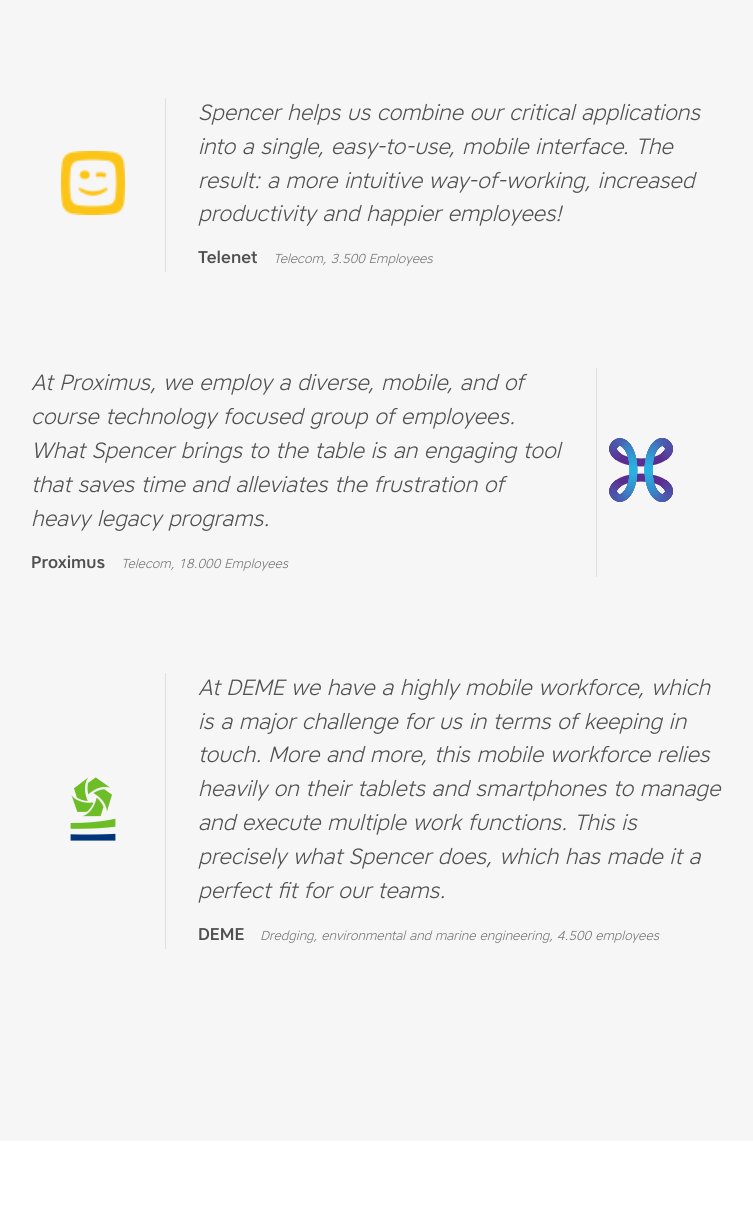
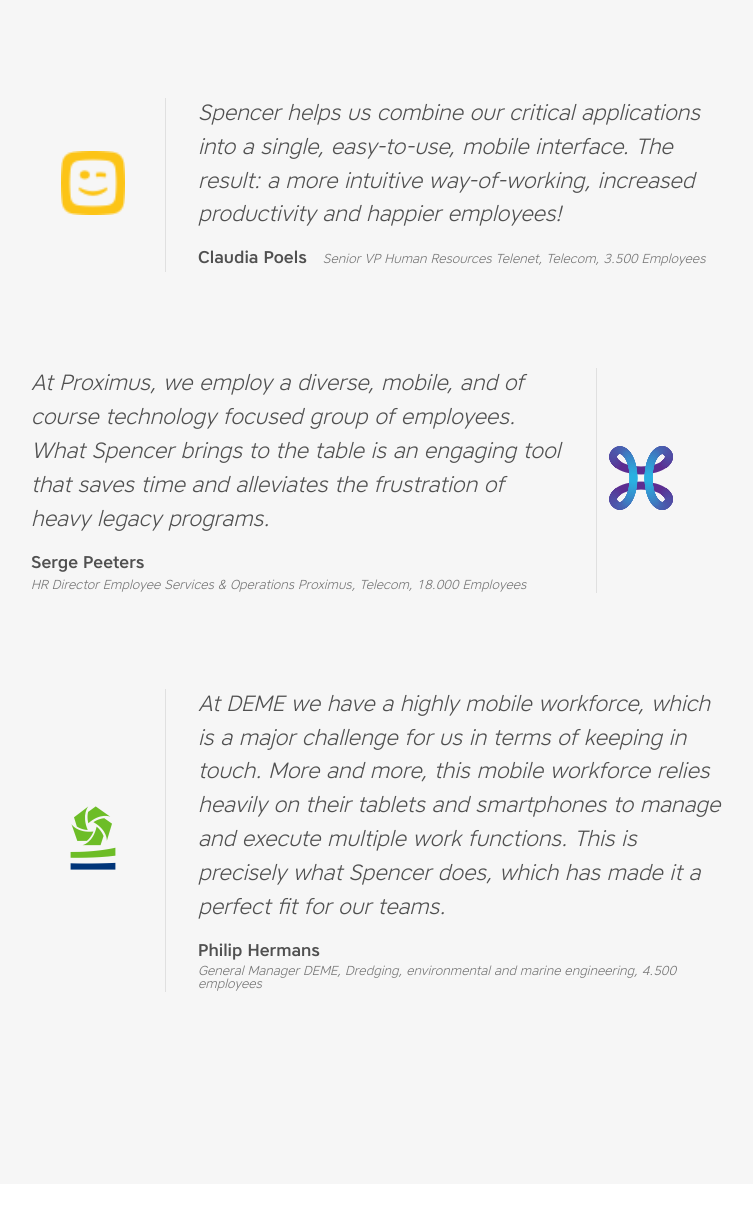
Before and after one commit to awijnen/spencer, a PHP site: page / in a window 1280 px wide. Shown: the part 895-2126 px from the top of the page, without its empty margins (259-1012 px from the left). Run offline with PHP 8.4, Linux system fonts and the light colour scheme; some libraries are stand-ins or nearby versions.

Commit message:
update testimonial names

```diff
--- a/index.php
+++ b/index.php
@@ -100,7 +100,7 @@
         <div class="testimonial-content col-2">
           <h2>Spencer helps us combine our critical applications into a single, easy-to-use, mobile interface. The result: a more intuitive way-of-working, increased productivity and happier employees!</h2>
           <div class="testimonial-person telenet">
-            <div class="person-name">Telenet</div><div class="person-position">Telecom, 3.500 Employees</div>
+<div class="person-name">Claudia Poels</div><div class="person-position">Senior VP Human Resources Telenet, Telecom, 3.500 Employees</div>
           </div>
         </div>
       </div>
@@ -117,7 +117,7 @@
         <div class="testimonial-content col-2">
           <h2>At Proximus, we employ a diverse, mobile, and of course technology focused group of employees. What Spencer brings to the table is an engaging tool that saves time and alleviates the frustration of heavy legacy programs.</h2>
           <div class="testimonial-person proximus">
-            <div class="person-name">Proximus</div><div class="person-position">Telecom, 18.000 Employees</div>
+<div class="person-name">Serge Peeters</div><div class="person-position">HR Director Employee Services & Operations Proximus, Telecom, 18.000 Employees</div>
           </div>
         </div>
       </div>
@@ -133,7 +133,7 @@
         <div class="testimonial-content col-2">
           <h2>At DEME we have a highly mobile workforce, which is a major challenge for us in terms of keeping in touch. More and more, this mobile workforce relies heavily on their tablets and smartphones to manage and execute multiple work functions. This is precisely what Spencer does, which has made it a perfect fit for our teams.</h2>
           <div class="testimonial-person deme">
-            <div class="person-name">DEME</div><div class="person-position">Dredging, environmental and marine engineering, 4.500 employees</div>
+          <div class="person-name">Philip Hermans</div><div class="person-position">General Manager DEME, Dredging, environmental and marine engineering, 4.500 employees</div>
           </div>
         </div>
       </div>
```
